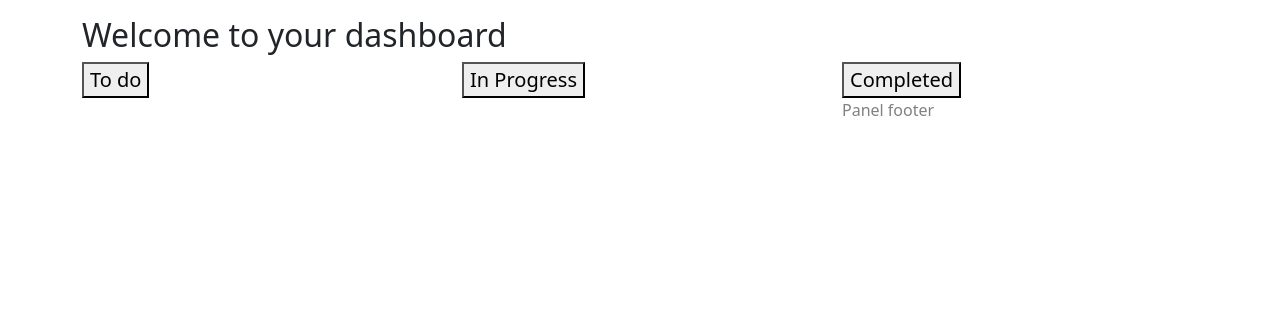
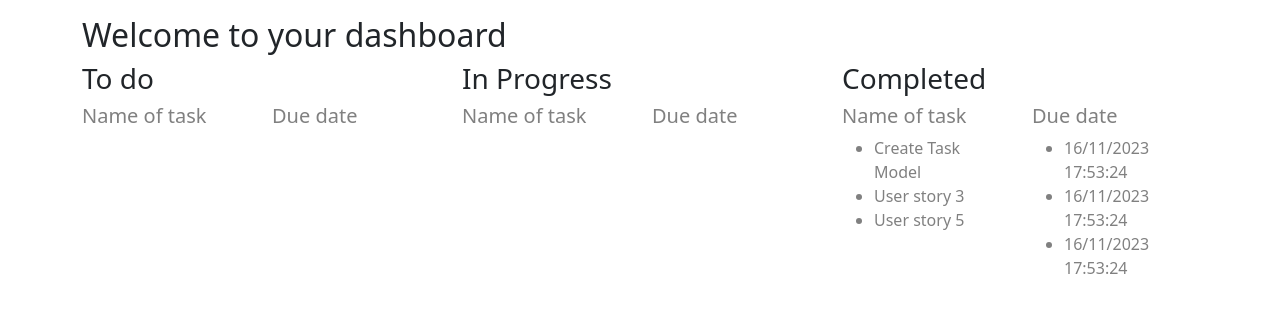
Before and after one commit to Siwssol/Task-Manager-Group-Project-, a Django app: template tasks/templates/dashboard.html in a window 1280 px wide. Shown: the part 56-369 px from the top of the page. Run offline with Django 3.2, Linux system fonts and the light colour scheme; the template is opened without the code that fills it, so the values that code supplies are empty; some libraries are stand-ins or nearby versions.

Commit message:
update dashbaord.html, and fix some things with git

```diff
--- a/tasks/templates/dashboard.html
+++ b/tasks/templates/dashboard.html
@@ -1,5 +1,10 @@
 {% extends 'base_content.html' %}
 {% block content %}
+    <style>
+    .due_date {
+        height: 30px;
+    }
+    </style>
     <div class="container">
         <div class="row">
             <div class="col-12">
@@ -11,30 +16,30 @@
     <div class="container">
         <div class="row">
             <div class="col-4">
+                <h3>To do </h3>
                 <div class="panel panel-default">
                     <div class="panel-heading">
-                        <button class="taskbutton" data-bs-toggle="collapse" data-bs-target="#todo">To do</button>
+
                     </div>
-
-                    <div id="todo" class="collapse">
                     <div class="panel-body">
                             <!-- Currently just a template and there is no tasks currently stored-->
-                            {%  comment %}
+                            {% comment %}
                             {%for task in task_data  %}
                             {%  endcomment %}
                             <div class="row">
                                 <div class="col-6">
+                                    <h5>Name of task</h5>
                                     {% comment %}
                                     {{ task.taskName }}
                                     {% endcomment %}
-                                    Name of task
+
                                 </div>
                                 <div class="col-6">
+                                    <h5>Due date</h5>
                                     {% comment %}
                                     {{ task.dueDate }}
                                     {% endcomment %}
-                                    Due date
-                                </div>
+
                                 </div>
                             </div>
                         </div>
@@ -42,44 +47,11 @@
             </div>
 
             <div class="col-4">
+                <h3>In Progress</h3>
                 <div class="panel panel-default">
                     <div class="panel-heading">
-                        <button class="taskbutton" data-bs-toggle="collapse" data-bs-target="#in_progress">In Progress</button>
+
                     </div>
-
-                    <div id="in_progress" class="collapse">
-                        <div class="panel-body">
-                            <!-- Currently just a template and there is no tasks currently stored-->
-                            {%  comment %}
-                            {%for task in task_data  %}
-                            {%  endcomment %}
-                            <div class="row">
-                                <div class="col-6">
-                                    {% comment %}
-                                    {{ task.taskName }}
-                                    {% endcomment %}
-                                    Name of task
-                                </div>
-                                <div class="col-6">
-                                    {% comment %}
-                                    {{ task.dueDate }}
-                                    {% endcomment %}
-                                    Due date
-                                </div>
-                            </div>
-                        </div>
-                    </div>
-                </div>
-            </div>
-
-
-            <div class="col-4">
-                <div class="panel panel-default">
-                    <div class="panel-heading">
-                        <button class="taskbutton" data-bs-toggle="collapse" data-bs-target="#completed">Completed</button>
-                    </div>
-
-                    <div id="completed" class="collapse">
                     <div class="panel-body">
                             <!-- Currently just a template and there is no tasks currently stored-->
                             {% comment %}
@@ -87,23 +59,68 @@
                             {%  endcomment %}
                             <div class="row">
                                 <div class="col-6">
+                                    <h5>Name of task</h5>
                                     {% comment %}
                                     {{ task.taskName }}
                                     {% endcomment %}
-                                    Name of task
+
                                 </div>
                                 <div class="col-6">
+                                    <h5>Due date</h5>
                                     {% comment %}
                                     {{ task.dueDate }}
                                     {% endcomment %}
-                                    Due date
+
                                 </div>
                             </div>
                         </div>
+
+
                 </div>
-                    <div class="panel-footer">
-                        Panel footer
             </div>
+
+
+            <div class="col-4">
+                <h3>Completed</h3>
+                <div class="panel panel-default">
+                    <div class="panel-heading">
+
+                    </div>
+                    <div class="panel-body">
+                            <!-- Currently just a template and there is no tasks currently stored-->
+                            {% comment %}
+                            {%for task in task_data  %}
+                            {%  endcomment %}
+                            <div class="row">
+                                <div class="col-6">
+                                    <h5>Name of task</h5>
+                                    {% comment %}
+                                    {{ task.taskName }}
+                                    {% endcomment %}
+                                    <ul>
+                                        <li>Create Task Model</li>
+                                        <li>User story 3</li>
+                                        <li>User story 5</li>
+                                    </ul>
+
+                                </div>
+
+                                <div class="col-6" >
+                                    <h5>Due date</h5>
+                                    {% comment %}
+                                    {{ task.dueDate }}
+                                    {% endcomment %}
+                                    <ul>
+                                        <li>16/11/2023 17:53:24</li>
+                                        <li>16/11/2023 17:53:24</li>
+                                        <li>16/11/2023 17:53:24</li
+                                    </ul>
+                                </div>
+
+                            </div>
+                        </div>
+
+
                 </div>
             </div>
         </div>
```
Lines whose indentation alone changed are shown as unchanged.
